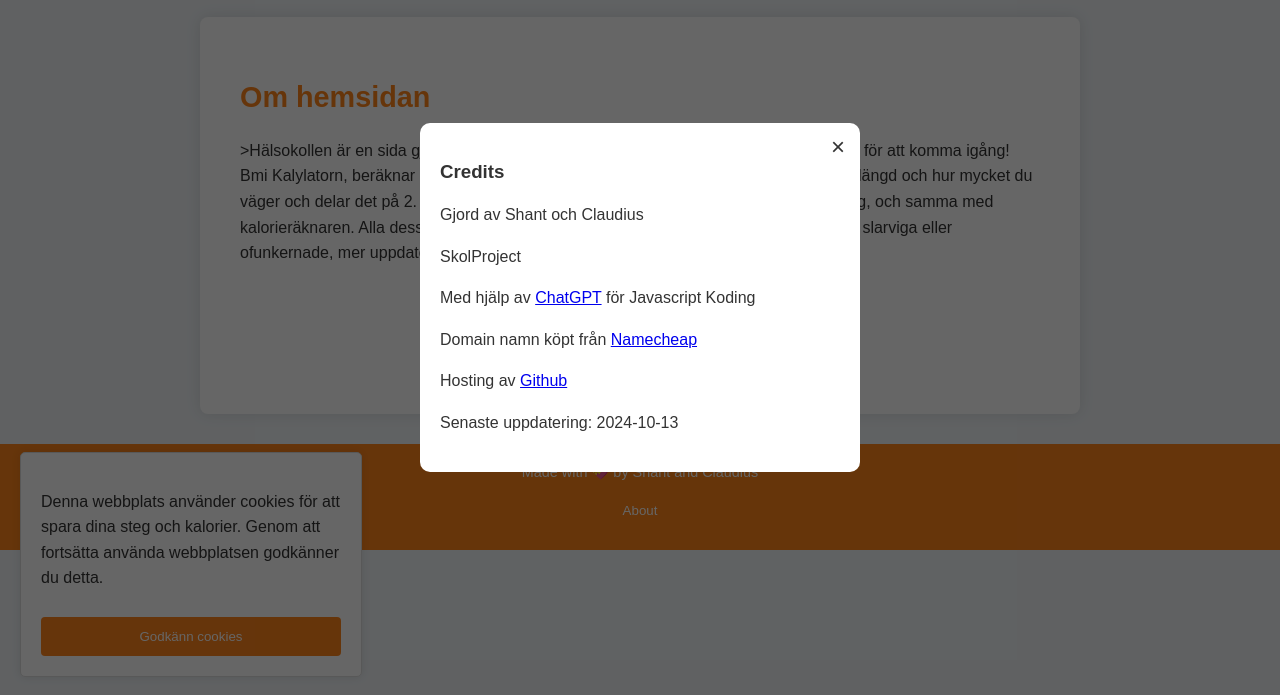
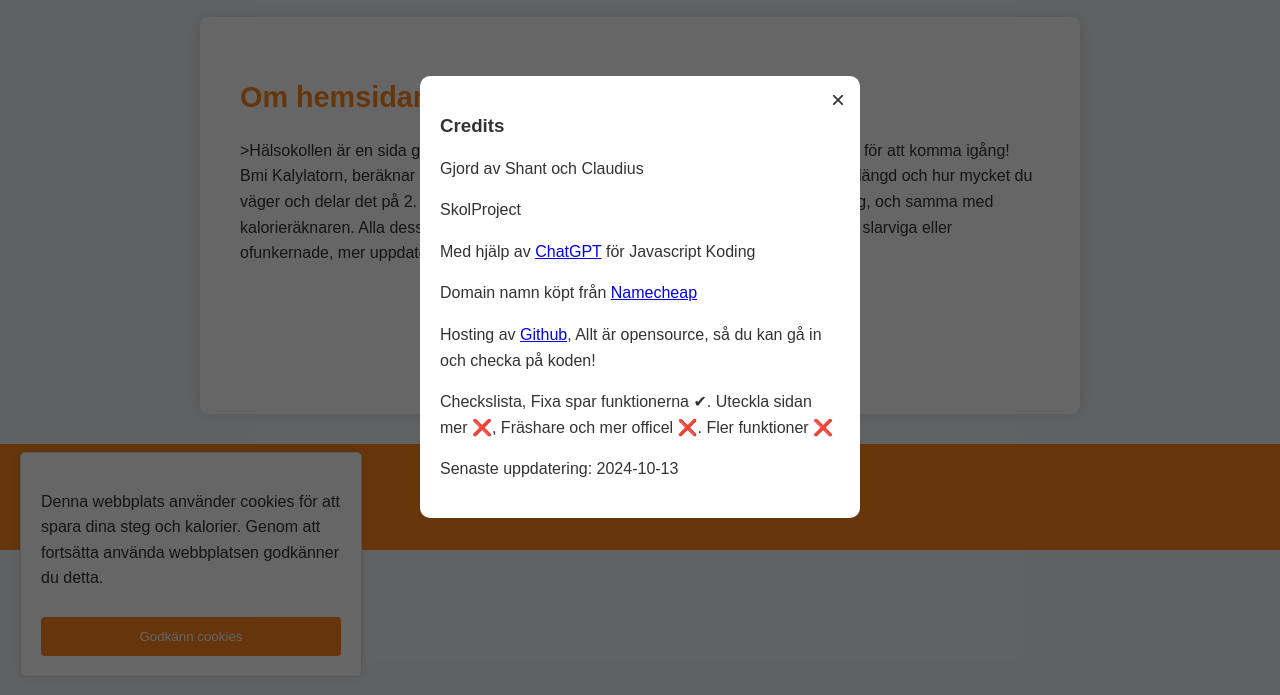
Before and after one commit to ttvhipo/Halsokollen-TEST, a plain HTML site: page index.html in a window 1280 px wide. Both pictures are taken after a click on the button "About". Shown: the part 103-798 px from the top of the page. Drawn offline with Linux system fonts and the light colour scheme; a web font is replaced by a local one.

Commit message:
Update index.html

```diff
--- a/index.html
+++ b/index.html
@@ -87,7 +87,8 @@
             <p>SkolProject</p>
             <p>Med hjälp av <a href="https://chatgpt.com/" target="_blank">ChatGPT</a> för Javascript Koding</p>
             <p> Domain namn köpt från <a href="https://www.namecheap.com/" target="_blank">Namecheap</a></p>
-            <p> Hosting av <a href="https://github.com/ttvhipo/HalsoKollen/" target="_blank">Github</a></p>
+            <p> Hosting av <a href="https://github.com/ttvhipo/HalsoKollen/" target="_blank">Github</a>, Allt är opensource, så du kan gå in och checka på koden!</p>
+            <p> Checkslista, Fixa spar funktionerna ✔. Uteckla sidan mer ❌, Fräshare och mer officel ❌. Fler funktioner ❌ </p>
             <p>Senaste uppdatering: 2024-10-13</p>
         </div>
     </div>
```
